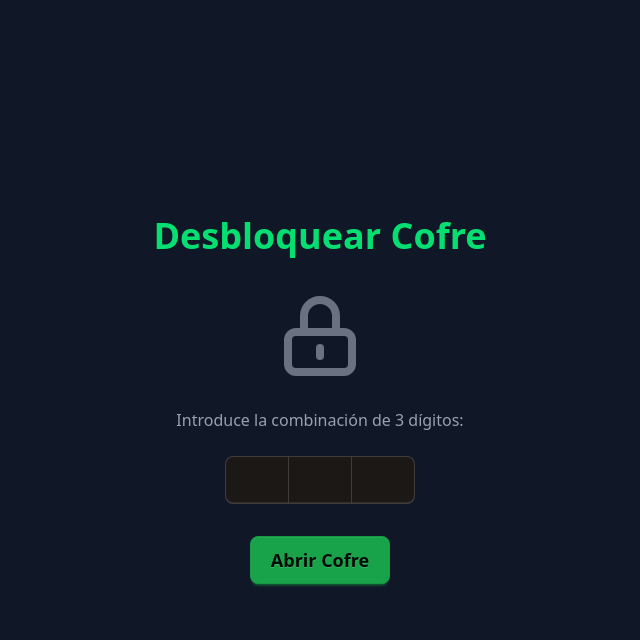
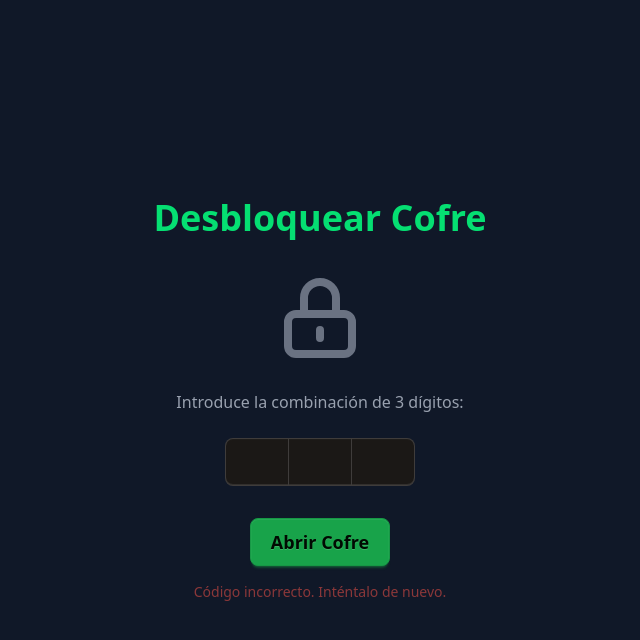
Before and after one commit to beacsn/escapeRoomCofre, an Angular app: page /final in a window 1280 px wide. Both pictures are taken after a click on the button "Abrir Cofre". Shown: the top 640 px of the page, without its empty margins (320-960 px from the left). Built offline with nearby package versions, Linux system fonts and the light colour scheme.

Commit message:
Mejoras pantalla final

```diff
--- a/src/app/components/final/final.component.html
+++ b/src/app/components/final/final.component.html
@@ -19,4 +19,38 @@
   <button class="btn btn-success btn-lg" (click)="checkCode()">
     Abrir Cofre
   </button>
+  @if (codigoIncorrecto && !cofreAbierto) {
+    <p class="mt-4 text-error text-sm animate-pulse">
+      Código incorrecto. Inténtalo de nuevo.
+    </p>
+  }
 </div>
+
+<!-- PANTALLA DE ÉXITO -->
+@if (cofreAbierto) {
+  <div class="fixed inset-0 bg-black/80 z-50 flex items-center justify-center">
+
+    <div class="bg-neutral text-neutral-content
+                p-10 rounded-xl shadow-2xl
+                text-center max-w-md">
+
+      <h2 class="text-3xl font-mono text-success mb-4 animate-pulse">
+        COFRE ABIERTO
+      </h2>
+
+      <div class="text-6xl mb-4">
+        🎁
+      </div>
+
+      <p class="text-sm leading-relaxed mb-6">
+        Has completado todas las pruebas.<br>
+        El cofre se abre ante ti.
+      </p>
+
+      <p class="text-success font-mono tracking-widest">
+        MISIÓN COMPLETADA
+      </p>
+
+    </div>
+  </div>
+}
--- a/src/app/components/final/final.component.ts
+++ b/src/app/components/final/final.component.ts
@@ -20,21 +20,25 @@ export class FinalComponent {
   digit2: string = '';
   digit3: string = '';
 
+  cofreAbierto: boolean = false;
+  codigoIncorrecto: boolean = false;
+
+
   constructor(private router: Router) {}
 
   checkCode() {
     const inputCode = `${this.digit1}${this.digit2}${this.digit3}`;
 
     if (inputCode === this.SECRET_CODE) {
-      alert("¡COFRE ABIERTO! 🎉🎁 ¡Felicidades!");
-      // Redirige a una página de "Feliz cumpleaños/aniversario" (necesitarías otra ruta/componente)
-      // this.router.navigate(['/felicidades']);
+      this.cofreAbierto = true;
+      this.codigoIncorrecto = false;
     } else {
-      alert("Código incorrecto. Inténtalo de nuevo.");
-      // Limpia los campos para facilitar un nuevo intento
+      this.codigoIncorrecto = true;
+
       this.digit1 = '';
       this.digit2 = '';
       this.digit3 = '';
     }
   }
+
 }
```
